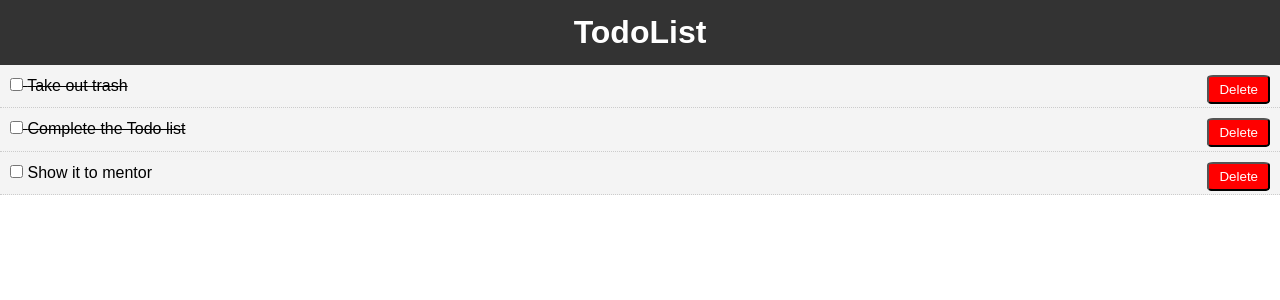
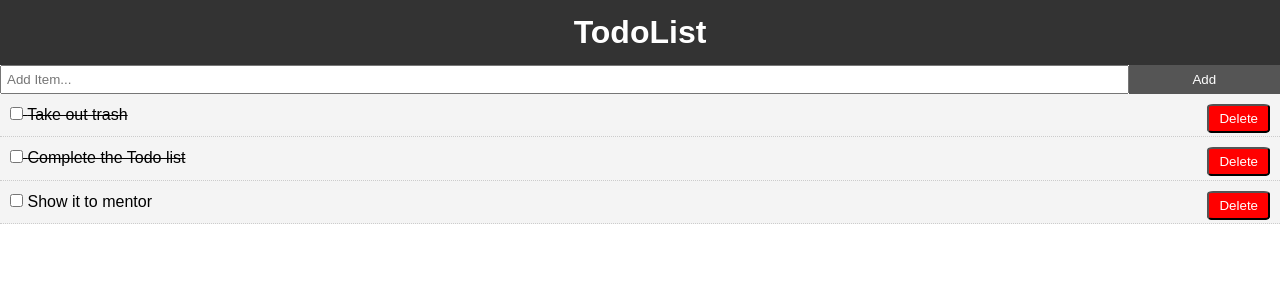
Before and after one commit to learning-dev/react-to-do-list, a React (Create React App) app: page / in a window 1280 px wide. Shown: the top 300 px of the page. Built offline with nearby package versions, Linux system fonts and the light colour scheme.

Commit message:
add 'add a new item' field by adding AddToDo component

```diff
--- a/src/App.css
+++ b/src/App.css
@@ -13,3 +13,15 @@
   color: #333;
   text-decoration: none;
 }
+
+.btn {
+  display: inline-block;
+  border: none;
+  background: #555;
+  color: #fff;
+  padding: 7px 20px;
+  cursor: pointer;
+}
+.btn:hover {
+  background: #666;
+}
--- a/src/App.js
+++ b/src/App.js
@@ -1,7 +1,7 @@
 import React, { Component } from 'react';
 import Todos from './components/Todos';
 import Header from './components/layout/Header';
-
+import AddToDo from './components/AddToDo';
 import './App.css';
 
 class App extends Component {
@@ -42,8 +42,12 @@
   render() {
     return (
       <div className="App">
+        <div className="container">
         <Header />
-       <Todos todos={this.state.todos} markComplete={this.markComplete} delTodo={this.delTodo}/>
+        <AddToDo />
+        <Todos todos={this.state.todos} markComplete={this.markComplete} delTodo={this.delTodo}/>
+        </div>
+
       </div>
     );
   }
--- /dev/null
+++ b/src/components/AddToDo.js
@@ -0,0 +1,14 @@
+import React, { Component } from 'react'
+
+export class AddToDo extends Component {
+  render() {
+    return (
+      <form style={{ display: 'flex'}}>
+        <input type="text" name='title' placeholder='Add Item...' style={{flex: '10', padding: '5px' }}  />
+        <input type="submit" value="Add"  className='btn' style={{flex: '1'}}/>
+      </form>
+    )
+  }
+}
+
+export default AddToDo
```
